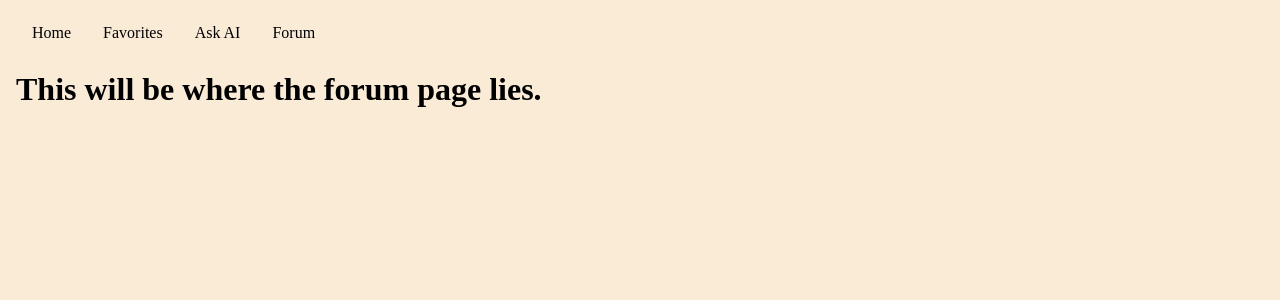
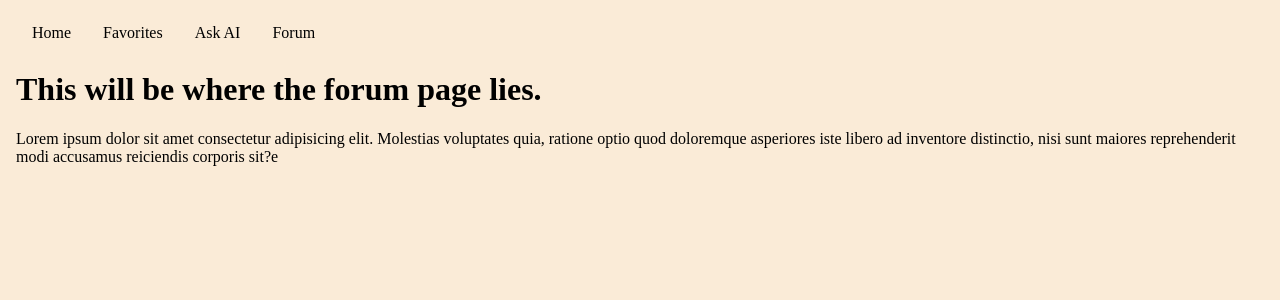
Before and after one commit to Jandrew2055/restaurantFinder, a React app: page /forum in a window 1280 px wide. Shown: the top 300 px of the page. Built offline with nearby package versions, Linux system fonts and the light colour scheme.

Commit message:
added placeholder text for forum

```diff
--- a/client/Components/Forum.jsx
+++ b/client/Components/Forum.jsx
@@ -4,6 +4,12 @@ const Forum = () => {
   return (
     <div>
       <h1>This will be where the forum page lies.</h1>
+      <p>
+        Lorem ipsum dolor sit amet consectetur adipisicing elit. Molestias
+        voluptates quia, ratione optio quod doloremque asperiores iste libero ad
+        inventore distinctio, nisi sunt maiores reprehenderit modi accusamus
+        reiciendis corporis sit?e
+      </p>
     </div>
   );
 };
```
